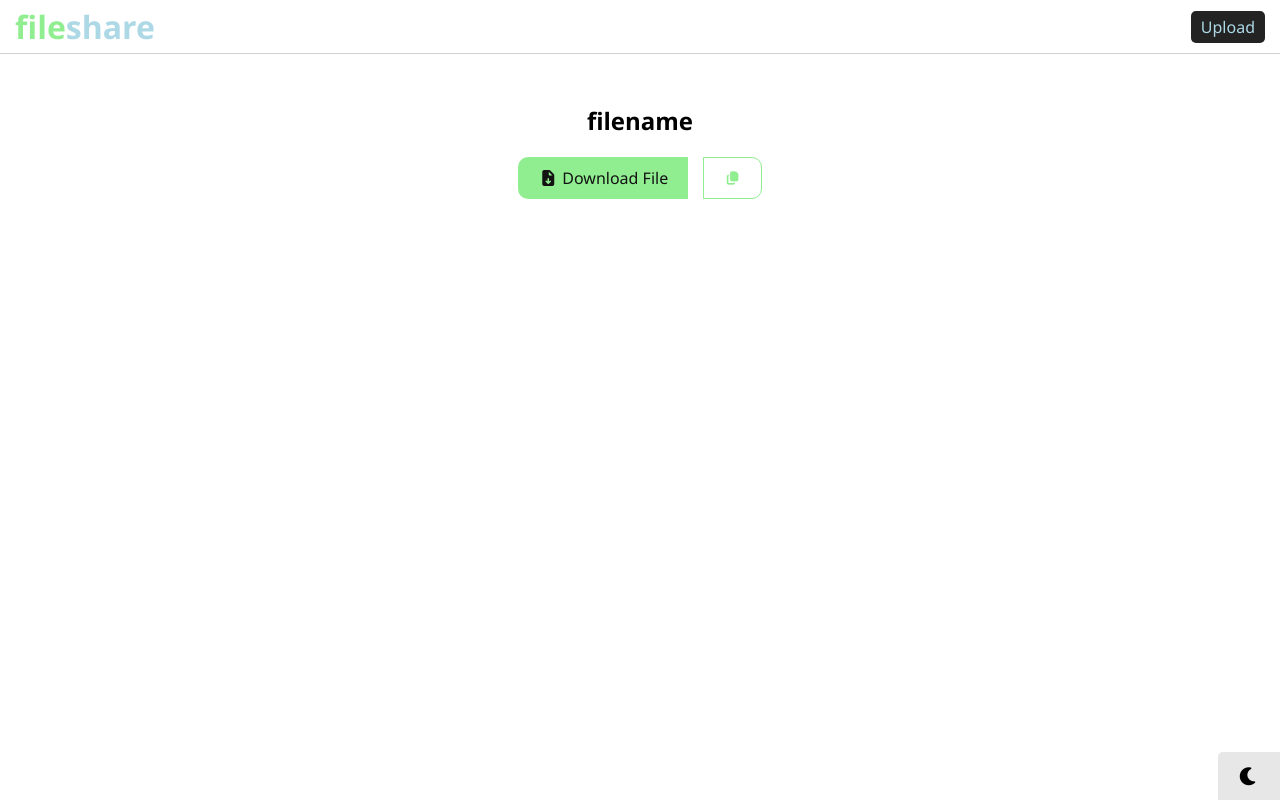
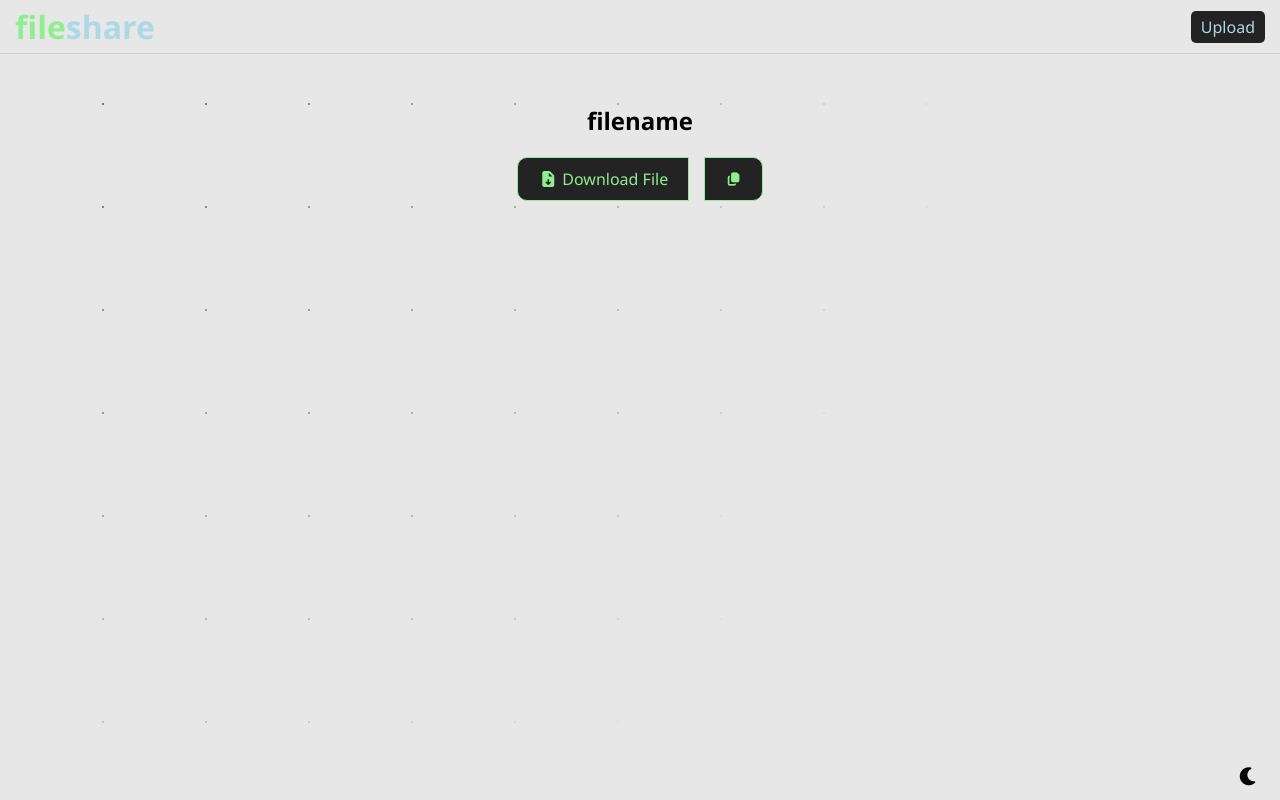
Before and after one commit to MexaWeb/fileshare, a plain HTML site: page static/viewfile.html in a window 1280 px wide. Both pictures are taken after a click on the button 1248 px from the left and 776 px from the top of the page. Drawn offline with Linux system fonts and the light colour scheme; files whose address does not match are found by name.

Commit message:
light mode theme fixes

```diff
--- a/static/css/global.css
+++ b/static/css/global.css
@@ -26,6 +26,7 @@
 body {
     background-color: var(--color1);
     color: var(--textcolor);
+    height: 100vh;
 }
 
 .file {
@@ -45,7 +46,7 @@ body {
 
 .title h1:hover {
     .file {
-        color: lightblue;
+        color: lab(83.81% -10.89 -11.49);
     }
 
     .share {
@@ -96,4 +97,5 @@ body {
     position: fixed;
     top: 0;
     left: 0;
+    background-color: var(--color1);
 }
--- a/static/css/style.css
+++ b/static/css/style.css
@@ -83,6 +83,7 @@ button {
     background-color: var(--color5);
     border-radius: 4px;
     padding: 15px 20px;
+    user-select: none;
     transition: 0.3s;
 }
 button:hover {
--- a/static/css/style2.css
+++ b/static/css/style2.css
@@ -5,8 +5,8 @@ main {
     padding-top: 50px;
 }
 
-
 header {
+    background-color: var(--color2);
     border-bottom: 1px solid var(--color5);
     display: flex;
     justify-content: space-between;
@@ -65,7 +65,7 @@ header {
 
 .copy-link-button {
     color: lightgreen;
-    background-color: var(--color1);
+    background: none;
     border: 1px solid lightgreen;
 
     border-radius: 0px 10px 10px 0px;
@@ -73,6 +73,12 @@ header {
 
 .copy-link-button:hover {
     transform: scale(1.05);
+}
+
+body.light .copy-link-button, body.light .download-button {
+    background-color: var(--color7);
+    color: lightgreen;
+    border: 1px solid lightgreen;
 }
 
 .buttoncontainer {
@@ -83,3 +89,8 @@ header {
 h2 {
     text-align: center;
 }
+
+
+.animated-background {
+    background-color: var(--color2);
+}
--- a/static/js/animatedBackground.js
+++ b/static/js/animatedBackground.js
@@ -10,14 +10,14 @@ function draw(mousepos) {
     }
     const ctx = canvas.getContext("2d");
 
-    canvas.width = document.getElementsByTagName("main")[0].getBoundingClientRect().width
-    canvas.height = document.getElementsByTagName("main")[0].getBoundingClientRect().height
+    canvas.width = document.body.getBoundingClientRect().width
+    canvas.height = document.body.getBoundingClientRect().height
 
     let alpha = 0.2
     ctx.fillStyle = `rgba(100, 100, 100, ${alpha})`
 
-    let width = 3
-    let height = 3
+    let width = 2
+    let height = 2
 
     let gap = 100
     let xoffset = 0
@@ -31,7 +31,7 @@ function draw(mousepos) {
             xoffset += width + gap
             if (mousepos) {
                 distance = Math.sqrt((x + xoffset - mousepos[0]) ** 2 + (y + yoffset - mousepos[1]) ** 2)
-                alpha = 1 - Math.min(distance / 300, 1);
+                alpha = 1 - Math.min(distance / 1000, 1);
             }
             ctx.fillStyle = `rgba(100, 100, 100, ${alpha})`
             ctx.fillRect(x + xoffset, y + yoffset, width, height);
@@ -43,8 +43,8 @@ function draw(mousepos) {
     drawing = false
 }
 
-
-document.addEventListener('mousemove', async function(e) {
-    mousepos = [e.clientX, e.clientY]
+draw()
+document.addEventListener('mousemove', function(e) {
+    let mousepos = [e.clientX, e.clientY]
     draw(mousepos)
 })
--- a/static/js/changetheme.js
+++ b/static/js/changetheme.js
@@ -3,13 +3,14 @@ let currentTheme = "dark"
 
 function toggletheme(themebutton) {
     themebutton.classList.remove(currentTheme)
+    document.body.classList.remove(currentTheme)
     if (currentTheme == "dark") {
         currentTheme = "light";
     } else {
         currentTheme = "dark";
     }
     themebutton.classList.add(currentTheme)
-
+    document.body.classList.add(currentTheme)
 
     if (currentTheme == "dark") {
         rootElement.style.setProperty('--color1', '#121212')
--- a/static/viewfile.html
+++ b/static/viewfile.html
@@ -23,6 +23,7 @@
             </ul>
         </nav>
     </header>
+    <canvas class="animated-background" id="animated-background"></canvas>
     <main>
         <div class="container">
             <h2 id="filename">filename</h2>
@@ -45,6 +46,7 @@
     </main>
     <script src="/static/js/viewfile.js"></script>
     <script src="/static/js/changeTheme.js"></script>
+    <script src="/static/js/animatedBackground.js"></script>
 </body>
 
 </html>
```
